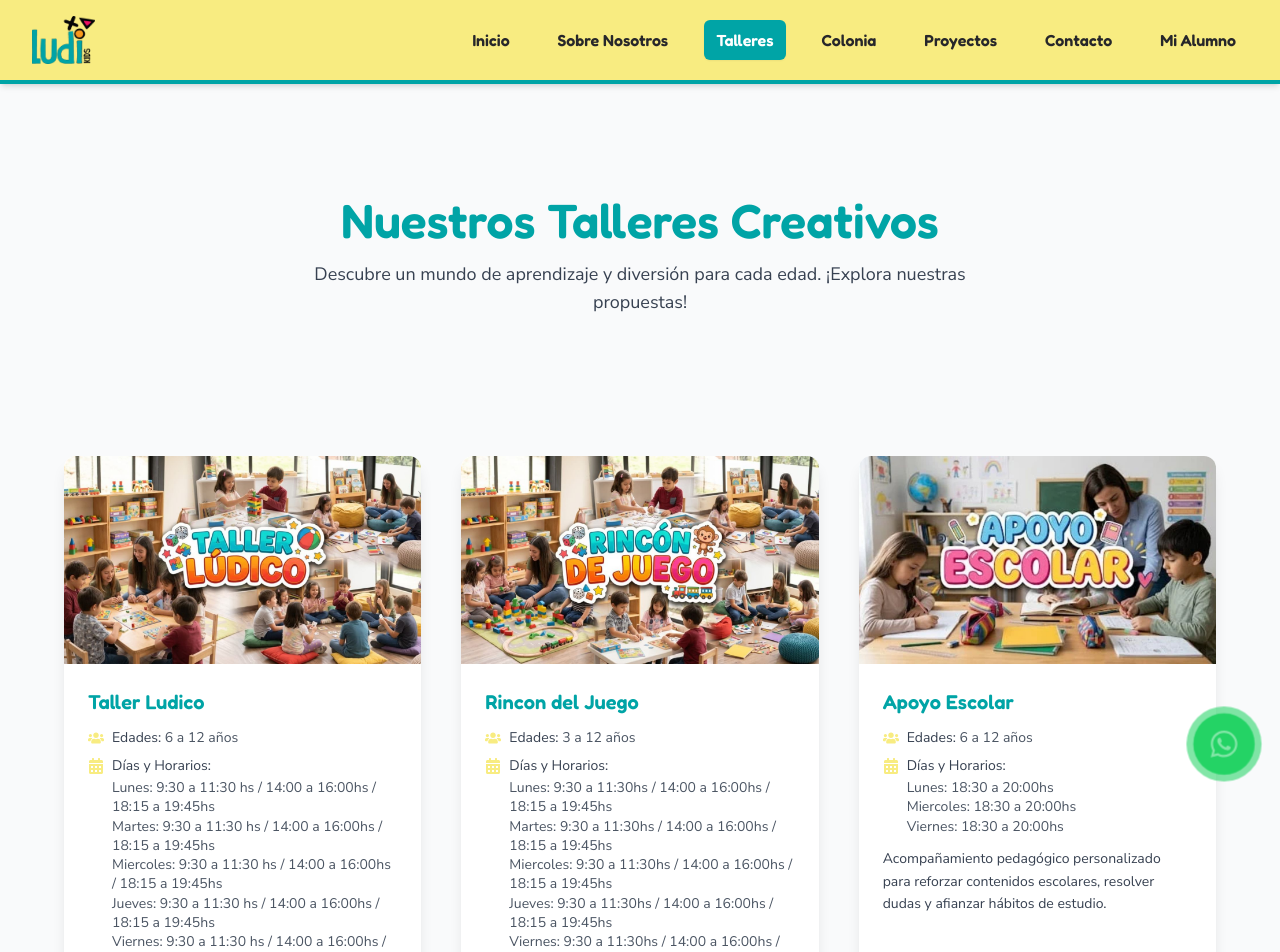
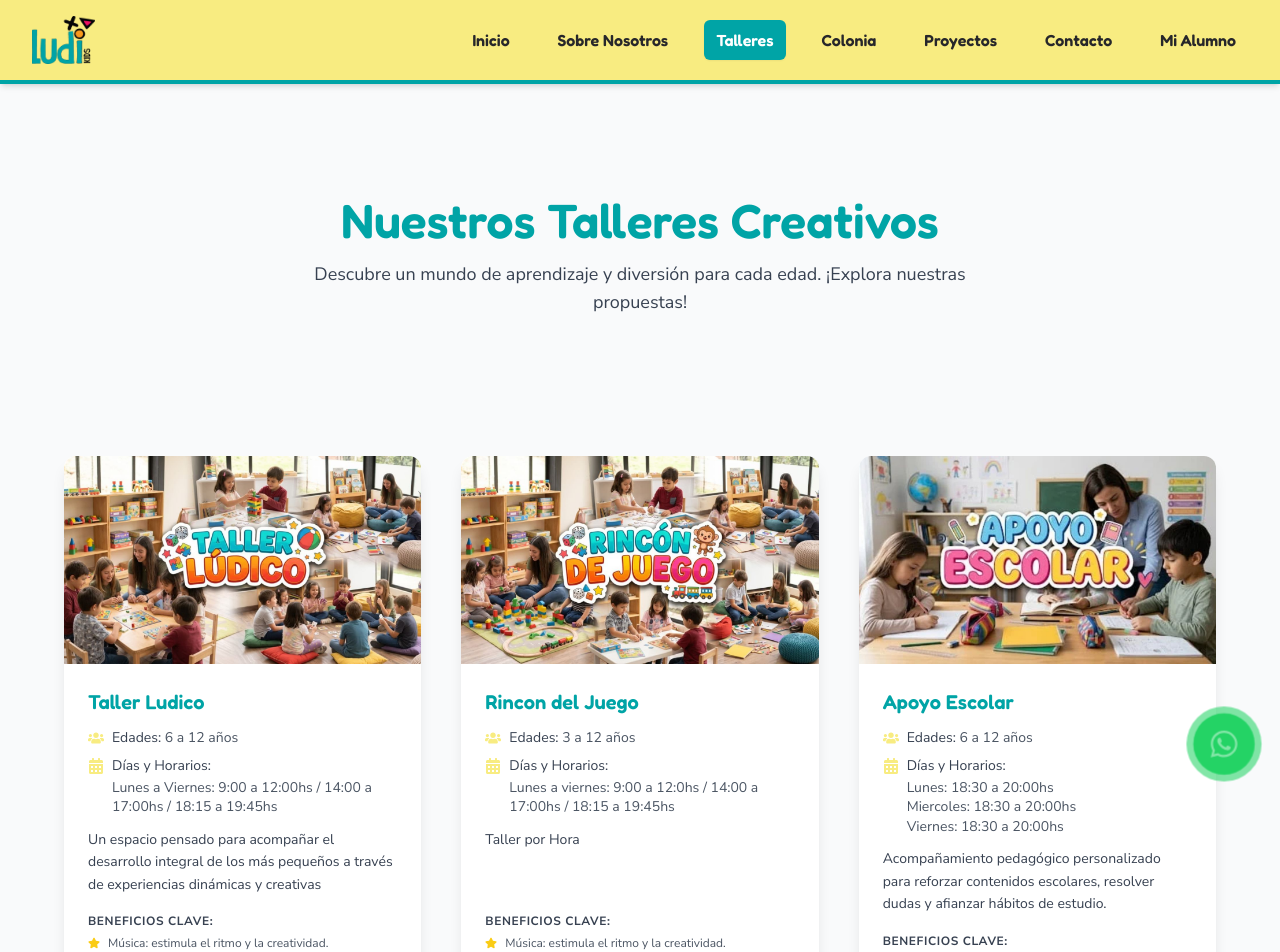
Before and after one commit to ludikidstandil/ludikids-web, a Next.js app: page /talleres in a window 1280 px wide. Shown: the top 952 px of the page. Built offline with nearby package versions, Linux system fonts and the light colour scheme.

Commit message:
Actualizaciones en talleres y tarjetas

```diff
--- a/src/app/talleres/page.js
+++ b/src/app/talleres/page.js
@@ -15,11 +15,7 @@ const talleresData = [
     descripcionCorta: "Un espacio pensado para acompañar el desarrollo integral de los más pequeños a través de experiencias dinámicas y creativas",
     edades: "6 a 12 años",
     horarios: [ // AHORA ES UN ARRAY
-      "Lunes: 9:30 a 11:30 hs / 14:00 a 16:00hs / 18:15 a 19:45hs ",
-      "Martes: 9:30 a 11:30 hs / 14:00 a 16:00hs / 18:15 a 19:45hs ",
-      "Miercoles: 9:30 a 11:30 hs / 14:00 a 16:00hs / 18:15 a 19:45hs ",
-      "Jueves: 9:30 a 11:30 hs / 14:00 a 16:00hs / 18:15 a 19:45hs ",
-      "Viernes: 9:30 a 11:30 hs / 14:00 a 16:00hs / 18:15 a 19:45hs ",
+      "Lunes a Viernes: 9:00 a 12:00hs / 14:00 a 17:00hs / 18:15 a 19:45hs"
     ],
     imagen: "/images/talleres/taller-ludico.jpg",
     beneficios: ["Música: estimula el ritmo y la creatividad.", "Dibujo y pintura: fomenta la expresión artística.", "Juego simbólico: potencia la imaginación y el desarrollo social.", "Baile: promueve el movimiento y la coordinación.", "Juegos reglados: fortalecen la atención, la paciencia y el trabajo en equipo."]
@@ -27,14 +23,10 @@ const talleresData = [
   {
     id: 2,
     nombre: "Rincon del Juego",
-    descripcionCorta: "Taller ludico por Hora",
+    descripcionCorta: "Taller por Hora",
     edades: "3 a 12 años",
     horarios: [
-      "Lunes: 9:30 a 11:30hs / 14:00 a 16:00hs / 18:15 a 19:45hs",
-      "Martes: 9:30 a 11:30hs / 14:00 a 16:00hs / 18:15 a 19:45hs",
-      "Miercoles: 9:30 a 11:30hs / 14:00 a 16:00hs / 18:15 a 19:45hs",
-      "Jueves: 9:30 a 11:30hs / 14:00 a 16:00hs / 18:15 a 19:45hs",
-      "Viernes: 9:30 a 11:30hs / 14:00 a 16:00hs / 18:15 a 19:45hs ",
+      "Lunes a viernes: 9:00 a 12:0hs / 14:00 a 17:00hs / 18:15 a 19:45hs"
       // Puedes añadir más si este taller tiene múltiples horarios
     ],
     imagen: "/images/talleres/rincon-juego.jpg",
```
